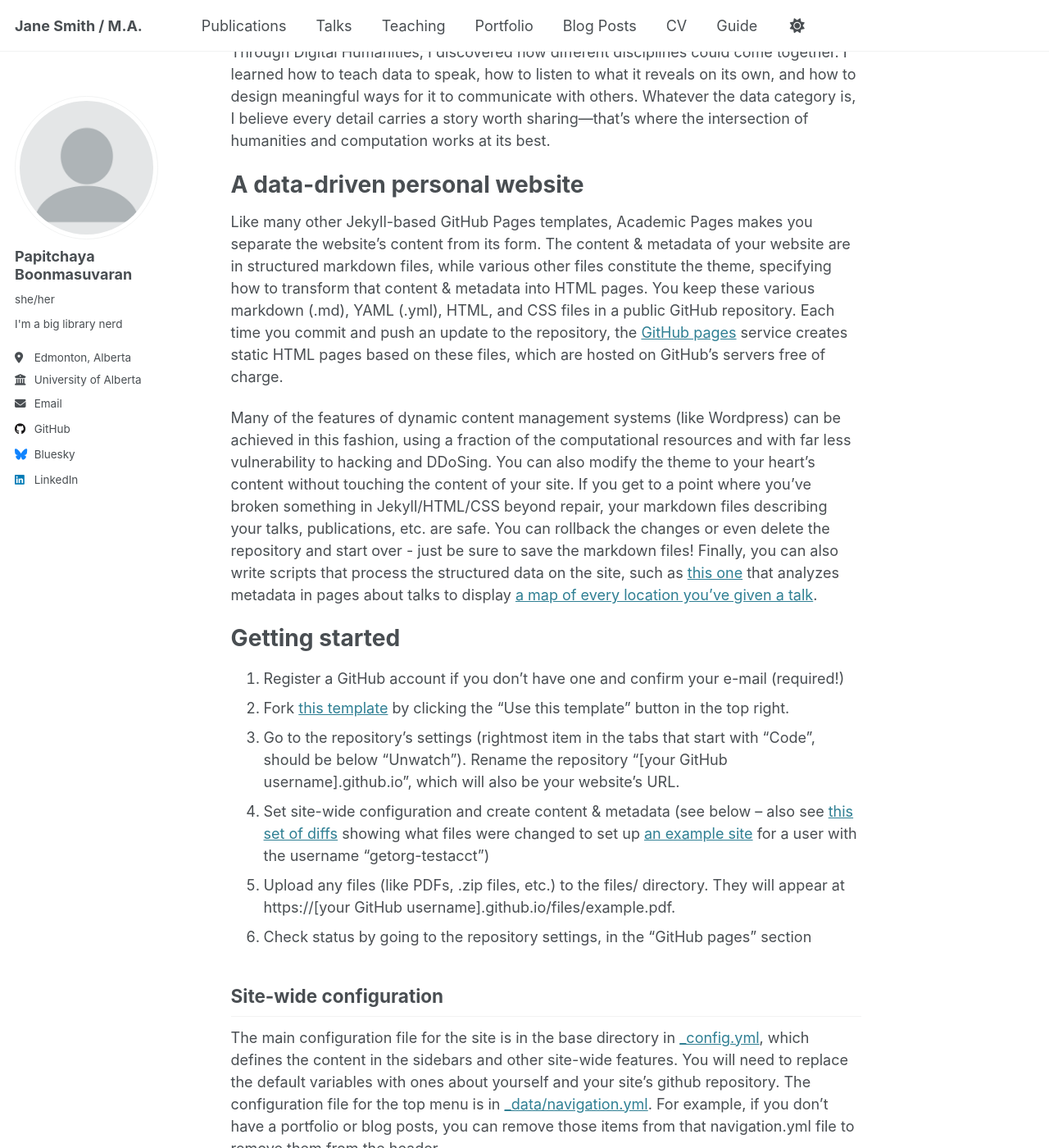
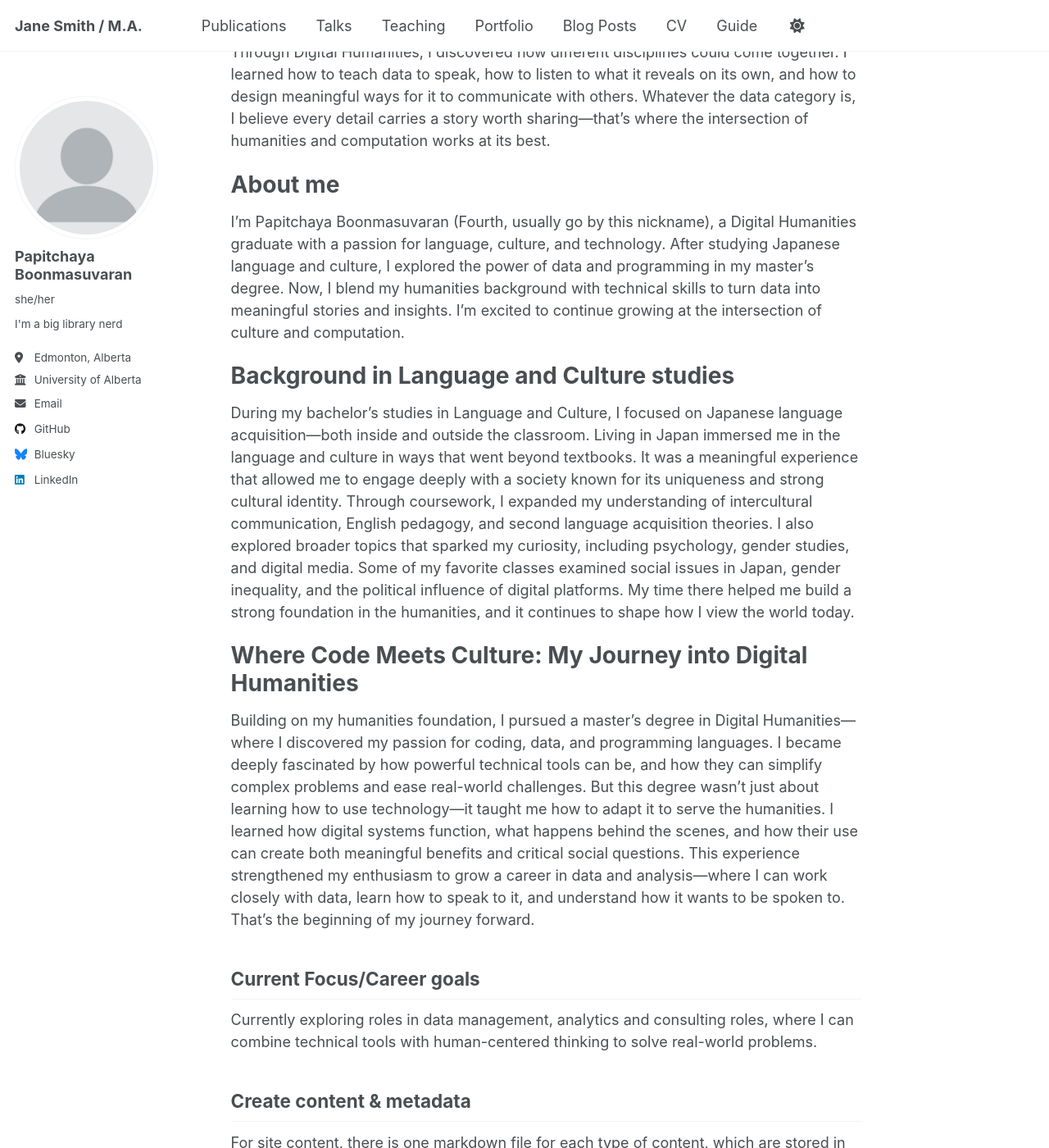
Before and after one commit to 4thpapitch/thedigitalme, a Jekyll site: the page built from _pages/about.md, in a window 1280 px wide and 1400 px high, scrolled down 195 px. Shown: the whole window at 82% size. Built offline with Jekyll 4.4.1, drawn with Linux system fonts in a browser that asks for light colours; some of the changed text lies outside the part shown.

Commit message:
Update about.md

```diff
--- a/_pages/about.md
+++ b/_pages/about.md
@@ -9,24 +9,21 @@ redirect_from:
 
 I come from a strong humanities background, with a deep passion for language, culture, and storytelling. After years of dedicated study in Japanese, I achieved fluency—but then I began to wonder, what’s next? That question led me to the world of data and technology. Through Digital Humanities, I discovered how different disciplines could come together. I learned how to teach data to speak, how to listen to what it reveals on its own, and how to design meaningful ways for it to communicate with others. Whatever the data category is, I believe every detail carries a story worth sharing—that’s where the intersection of humanities and computation works at its best.
 
-A data-driven personal website
+About me
 ======
-Like many other Jekyll-based GitHub Pages templates, Academic Pages makes you separate the website's content from its form. The content & metadata of your website are in structured markdown files, while various other files constitute the theme, specifying how to transform that content & metadata into HTML pages. You keep these various markdown (.md), YAML (.yml), HTML, and CSS files in a public GitHub repository. Each time you commit and push an update to the repository, the [GitHub pages](https://pages.github.com/) service creates static HTML pages based on these files, which are hosted on GitHub's servers free of charge.
+I’m Papitchaya Boonmasuvaran (Fourth, usually go by this nickname), a Digital Humanities graduate with a passion for language, culture, and technology. After studying Japanese language and culture, I explored the power of data and programming in my master’s degree. Now, I blend my humanities background with technical skills to turn data into meaningful stories and insights. I’m excited to continue growing at the intersection of culture and computation.
 
-Many of the features of dynamic content management systems (like Wordpress) can be achieved in this fashion, using a fraction of the computational resources and with far less vulnerability to hacking and DDoSing. You can also modify the theme to your heart's content without touching the content of your site. If you get to a point where you've broken something in Jekyll/HTML/CSS beyond repair, your markdown files describing your talks, publications, etc. are safe. You can rollback the changes or even delete the repository and start over - just be sure to save the markdown files! Finally, you can also write scripts that process the structured data on the site, such as [this one](https://github.com/academicpages/academicpages.github.io/blob/master/talkmap.ipynb) that analyzes metadata in pages about talks to display [a map of every location you've given a talk](https://academicpages.github.io/talkmap.html).
+Background in Language and Culture studies
+======
+During my bachelor’s studies in Language and Culture, I focused on Japanese language acquisition—both inside and outside the classroom. Living in Japan immersed me in the language and culture in ways that went beyond textbooks. It was a meaningful experience that allowed me to engage deeply with a society known for its uniqueness and strong cultural identity. Through coursework, I expanded my understanding of intercultural communication, English pedagogy, and second language acquisition theories. I also explored broader topics that sparked my curiosity, including psychology, gender studies, and digital media. Some of my favorite classes examined social issues in Japan, gender inequality, and the political influence of digital platforms. My time there helped me build a strong foundation in the humanities, and it continues to shape how I view the world today.
 
-Getting started
+Where Code Meets Culture: My Journey into Digital Humanities
 ======
-1. Register a GitHub account if you don't have one and confirm your e-mail (required!)
-1. Fork [this template](https://github.com/academicpages/academicpages.github.io) by clicking the "Use this template" button in the top right.
-1. Go to the repository's settings (rightmost item in the tabs that start with "Code", should be below "Unwatch"). Rename the repository "[your GitHub username].github.io", which will also be your website's URL.
-1. Set site-wide configuration and create content & metadata (see below -- also see [this set of diffs](http://archive.is/3TPas) showing what files were changed to set up [an example site](https://getorg-testacct.github.io) for a user with the username "getorg-testacct")
-1. Upload any files (like PDFs, .zip files, etc.) to the files/ directory. They will appear at https://[your GitHub username].github.io/files/example.pdf.
-1. Check status by going to the repository settings, in the "GitHub pages" section
+Building on my humanities foundation, I pursued a master’s degree in Digital Humanities—where I discovered my passion for coding, data, and programming languages. I became deeply fascinated by how powerful technical tools can be, and how they can simplify complex problems and ease real-world challenges. But this degree wasn’t just about learning how to use technology—it taught me how to adapt it to serve the humanities. I learned how digital systems function, what happens behind the scenes, and how their use can create both meaningful benefits and critical social questions. This experience strengthened my enthusiasm to grow a career in data and analysis—where I can work closely with data, learn how to speak to it, and understand how it wants to be spoken to. That’s the beginning of my journey forward.
 
-Site-wide configuration
+Current Focus/Career goals
 ------
-The main configuration file for the site is in the base directory in [_config.yml](https://github.com/academicpages/academicpages.github.io/blob/master/_config.yml), which defines the content in the sidebars and other site-wide features. You will need to replace the default variables with ones about yourself and your site's github repository. The configuration file for the top menu is in [_data/navigation.yml](https://github.com/academicpages/academicpages.github.io/blob/master/_data/navigation.yml). For example, if you don't have a portfolio or blog posts, you can remove those items from that navigation.yml file to remove them from the header.
+Currently exploring roles in data management, analytics and consulting roles, where I can combine technical tools with human-centered thinking to solve real-world problems.
 
 Create content & metadata
 ------
```
